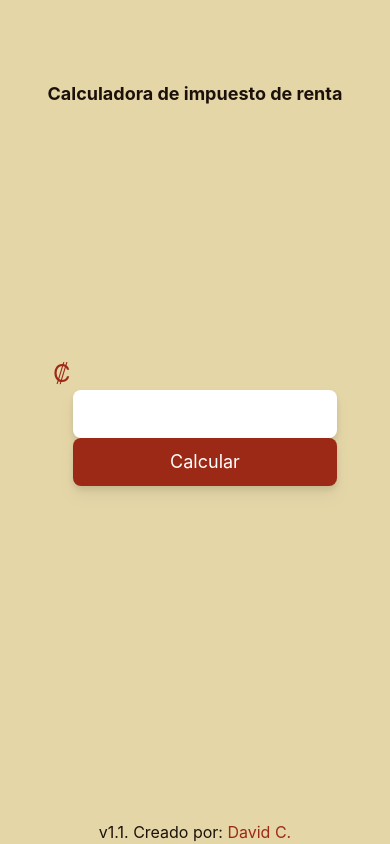
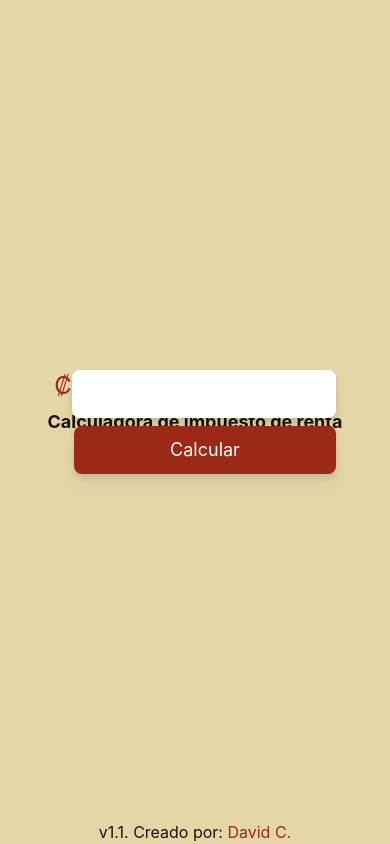
Before and after one commit to DavidCastilloR/renta-calculator, a Next.js app: page / in a window 390 px wide. Built offline with nearby package versions, Linux system fonts and the light colour scheme.

Commit message:
Update index.js

```diff
--- a/pages/index.js
+++ b/pages/index.js
@@ -32,10 +32,10 @@ const HomeContent = () => {
     <form onSubmit={handleSubmit}>
       <div className="h-screen lg:p-80 flex flex-col justify-center items-center bg-background text-white">
 
-        <h1 className="text-black lg:text-3xl text-lg absolute top-0 mt-20 mb-10 font-bold">Calculadora de impuesto de renta</h1>
+        <h1 className="text-black lg:text-3xl text-lg absolute mt-10 lg:mt-20 lg:absolute lg:top-0 mb-10 font-bold">Calculadora de impuesto de renta</h1>
 
-        <div className="flex lg:flex-row flex-col justify-center space-x-5">
-          <label className="text-primary text-2xl">₡</label><input type="number" className="w-50 h-12 text-black p-2 rounded-lg drop-shadow-lg" pattern="^\$\d{1,3}(,\d{3})*(\.\d+)?$" onChange={onChange} />
+        <div className="flex lg:flex-row flex-col justify-center space-x-5 space-y-2">
+          <div className="flex"><label className="text-primary text-2xl">₡</label><input type="number" className="w-50 h-12 text-black p-2 rounded-lg drop-shadow-lg" onChange={onChange} /></div>
           <button className="h-12 rounded-lg px-2 text-lg drop-shadow-lg bg-primary" onClick={handleSubmit} type='submit'>Calcular</button>
         </div>
 
```
